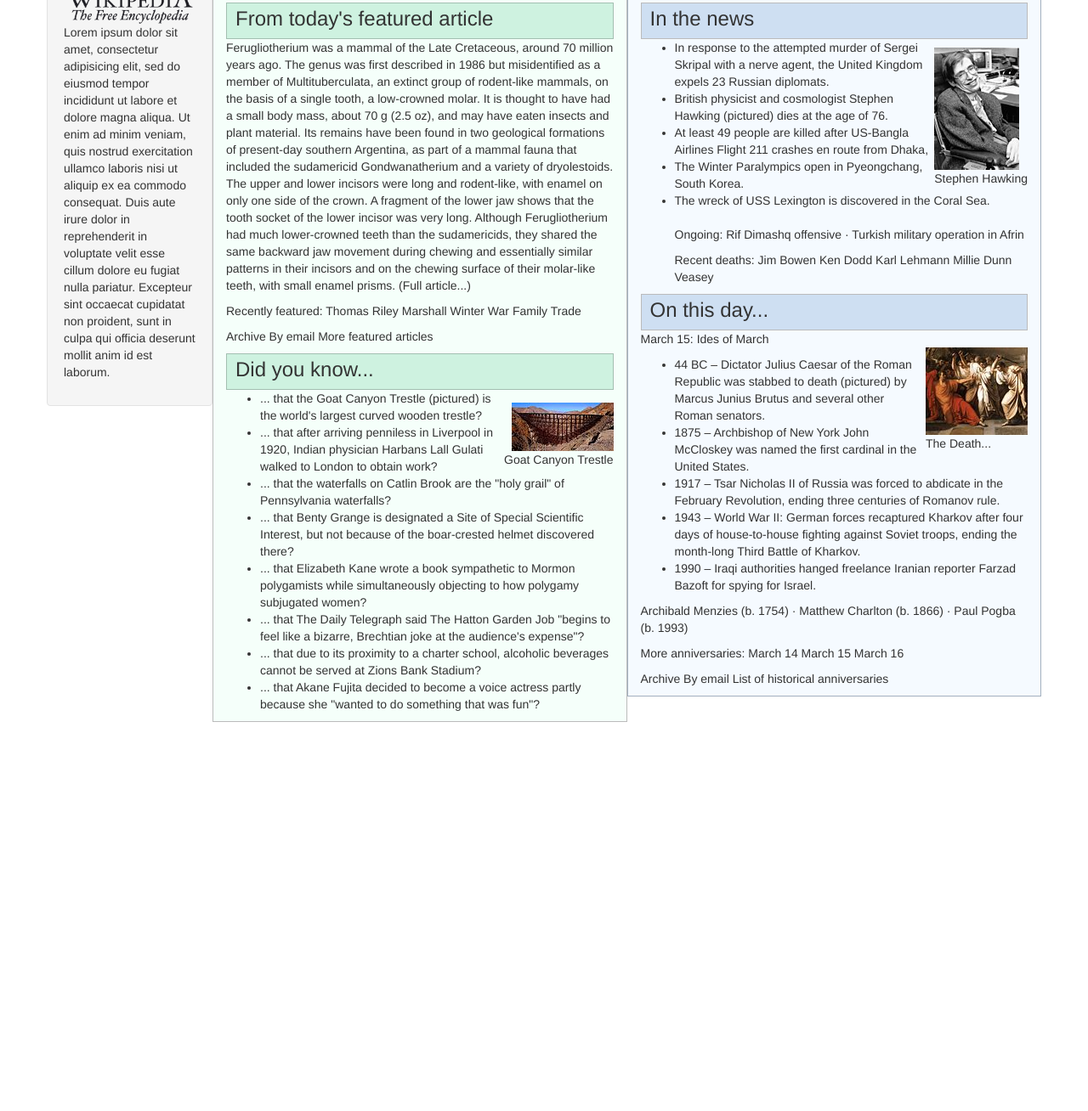
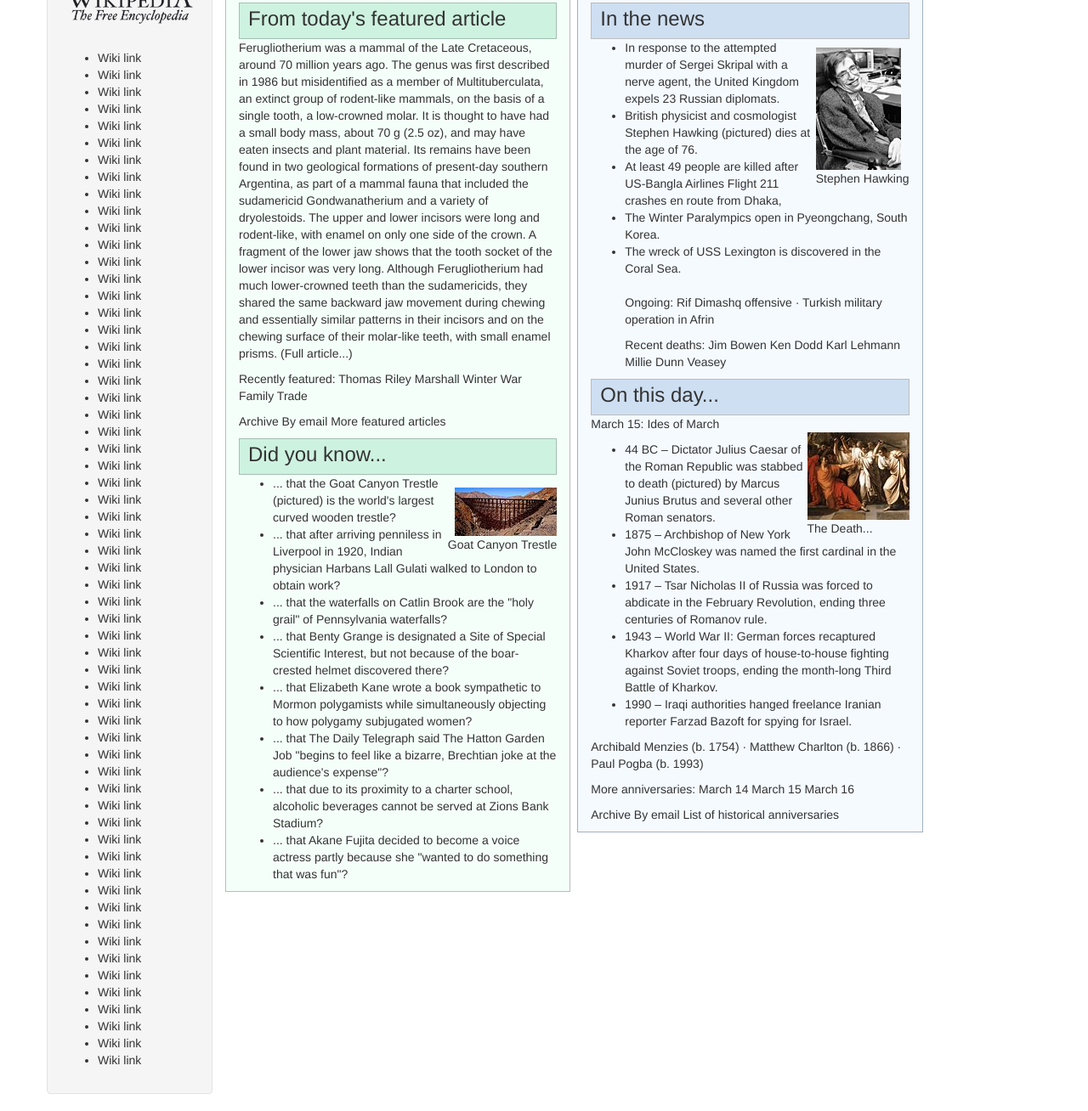
Before and after one commit to kelseyguerra/Wikipedia, a plain HTML site: page index.html in a window 1280 px wide. Shown: the part 182-1490 px from the top of the page at 85% size. Before the commit the page ends 1032 px from the top, so only its background shows below. Drawn offline with Linux system fonts and the light colour scheme.

Commit message:
change column sizes

```diff
--- a/css/styles.css
+++ b/css/styles.css
@@ -49,12 +49,15 @@
     border: solid 1px #bbb;
     background-color: #f5fffa;
     margin-top: 10px;
+    margin-left: 15px;
+    margin-right: 4px;
 }
 
 .rightbox {
   border: solid 1px #a3b0bf;
   background-color: #f5faff;
   margin-top: 10px;
+  margin-left: 4px;
 }
 .goat {
   float: right;
@@ -74,4 +77,5 @@
 
 .logo {
   max-width: 100%;
+  margin-bottom: 30px;
 }
--- a/index.html
+++ b/index.html
@@ -11,7 +11,68 @@
       <div class="row">
         <div class="col-md-2 well">
           <img src="imgs/wiki.png" class="logo" alt="wikipedia logo">
-          <p>Lorem ipsum dolor sit amet, consectetur adipisicing elit, sed do eiusmod tempor incididunt ut labore et dolore magna aliqua. Ut enim ad minim veniam, quis nostrud exercitation ullamco laboris nisi ut aliquip ex ea commodo consequat. Duis aute irure dolor in reprehenderit in voluptate velit esse cillum dolore eu fugiat nulla pariatur. Excepteur sint occaecat cupidatat non proident, sunt in culpa qui officia deserunt mollit anim id est laborum.</p>
+<ul>
+  <li>Wiki link</li>
+  <li>Wiki link</li>
+  <li>Wiki link</li>
+  <li>Wiki link</li>
+  <li>Wiki link</li>
+  <li>Wiki link</li>
+  <li>Wiki link</li>
+  <li>Wiki link</li>
+  <li>Wiki link</li>
+  <li>Wiki link</li>
+  <li>Wiki link</li>
+  <li>Wiki link</li>
+  <li>Wiki link</li>
+  <li>Wiki link</li>
+  <li>Wiki link</li>
+  <li>Wiki link</li>
+  <li>Wiki link</li>
+  <li>Wiki link</li>
+  <li>Wiki link</li>
+  <li>Wiki link</li>
+  <li>Wiki link</li>
+  <li>Wiki link</li>
+  <li>Wiki link</li>
+  <li>Wiki link</li>
+  <li>Wiki link</li>
+  <li>Wiki link</li>
+  <li>Wiki link</li>
+  <li>Wiki link</li>
+  <li>Wiki link</li>
+  <li>Wiki link</li>
+  <li>Wiki link</li>
+  <li>Wiki link</li>
+  <li>Wiki link</li>
+  <li>Wiki link</li>
+  <li>Wiki link</li>
+  <li>Wiki link</li>
+  <li>Wiki link</li>
+  <li>Wiki link</li>
+  <li>Wiki link</li>
+  <li>Wiki link</li>
+  <li>Wiki link</li>
+  <li>Wiki link</li>
+  <li>Wiki link</li>
+  <li>Wiki link</li>
+  <li>Wiki link</li>
+  <li>Wiki link</li>
+  <li>Wiki link</li>
+  <li>Wiki link</li>
+  <li>Wiki link</li>
+  <li>Wiki link</li>
+  <li>Wiki link</li>
+  <li>Wiki link</li>
+  <li>Wiki link</li>
+  <li>Wiki link</li>
+  <li>Wiki link</li>
+  <li>Wiki link</li>
+  <li>Wiki link</li>
+  <li>Wiki link</li>
+  <li>Wiki link</li>
+  <li>Wiki link</li>
+</ul>
         </div>
           <div class="col-md-10">
 
@@ -55,7 +116,7 @@
           </div>
       </div>
       <div class="row">
-        <div class="col-md-6 leftbox">
+        <div class="col-md-5 leftbox">
           <div class="featured">
             <h3>From today's featured article</h3>
           </div>
@@ -82,7 +143,7 @@
             </ul>
           </div>
           </div>
-        <div class="col-md-6 rightbox">
+        <div class="col-md-5 rightbox">
           <div class="inthenews">
             <h3>In the news</h3>
           </div>
```
